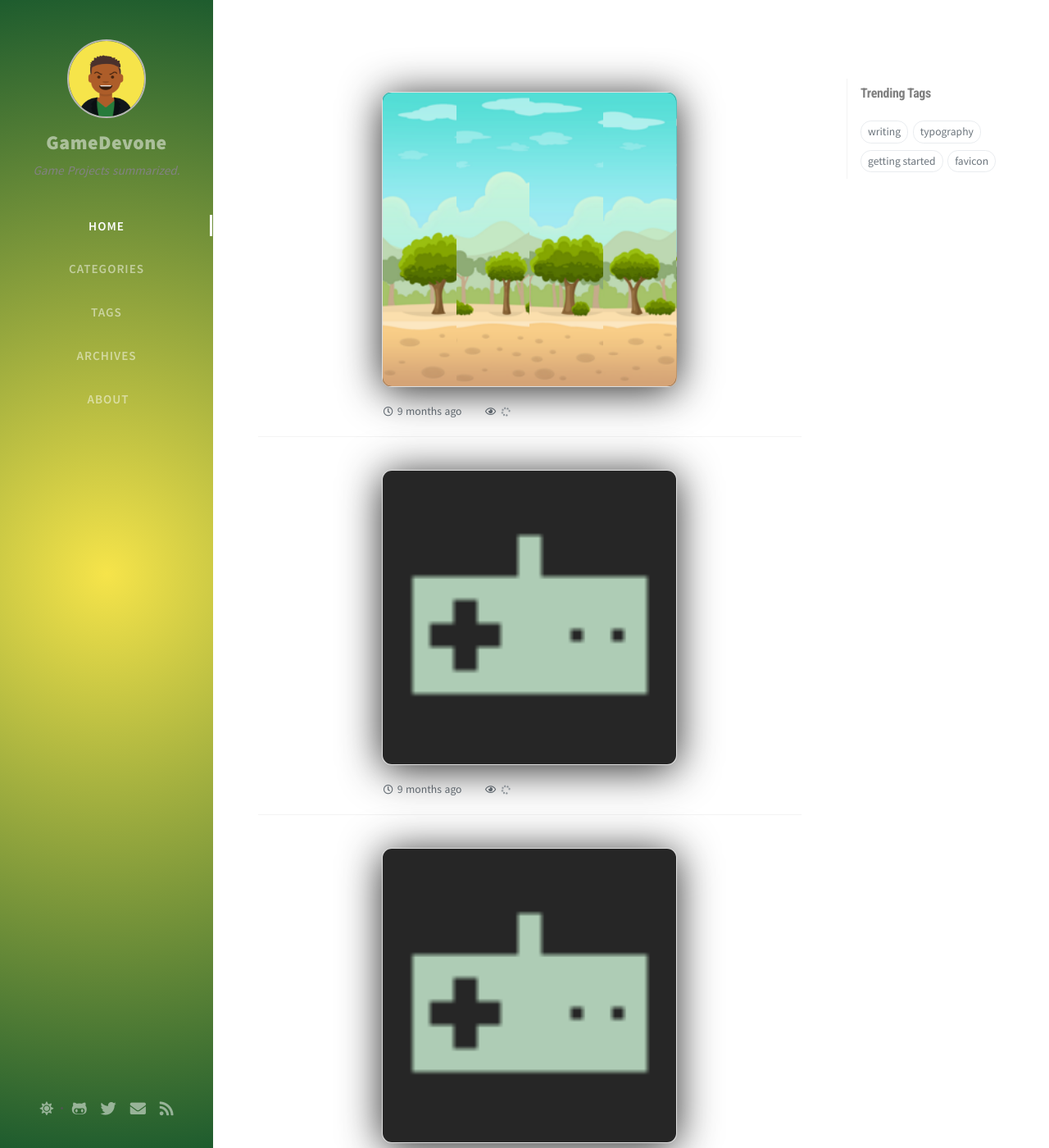
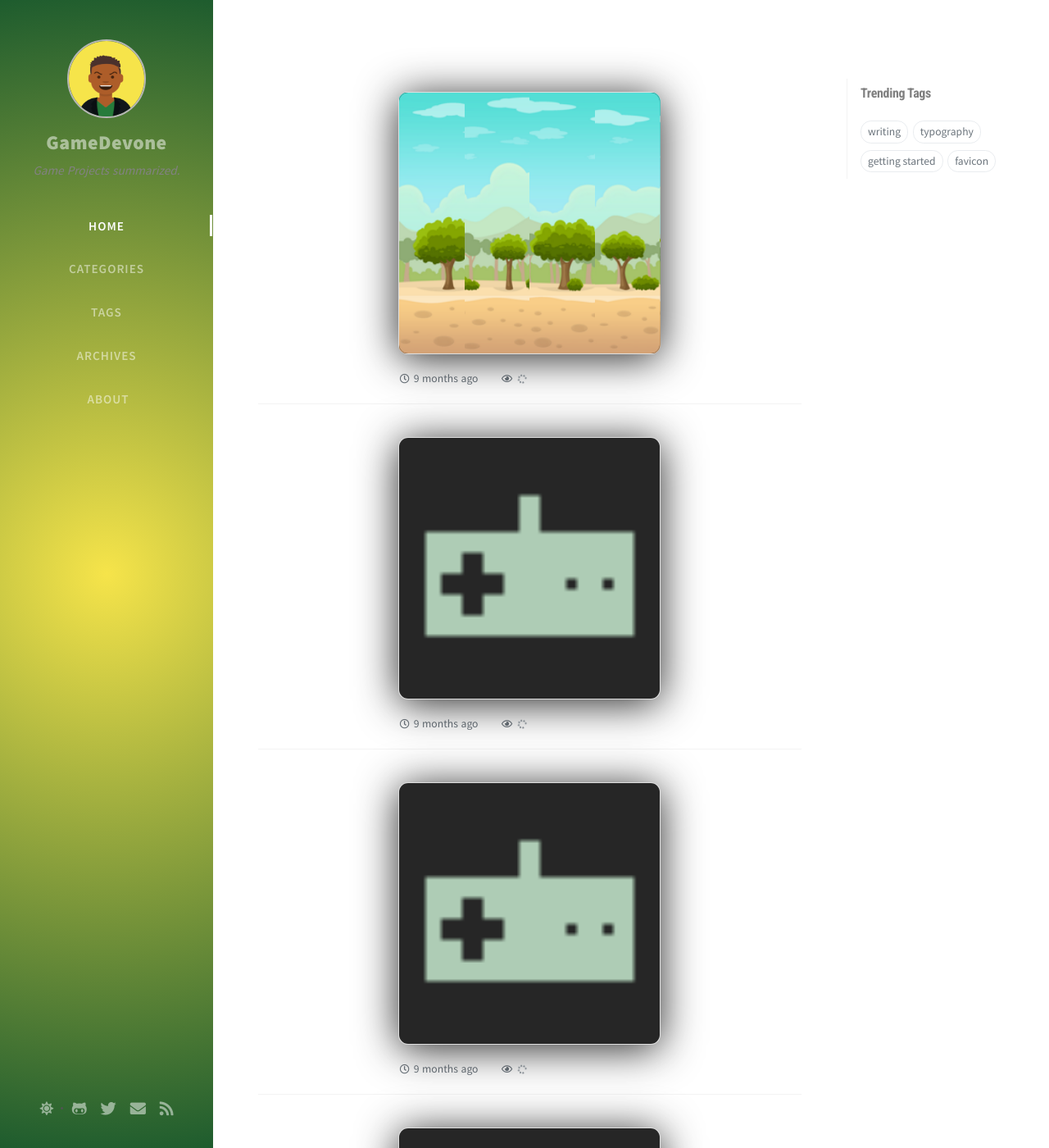
Before and after one commit to GameDev-One/GameDevone, a Jekyll site: the page built from index.html, in a window 1280 px wide and 1400 px high. Shown: the whole window at 82% size. Built offline with Jekyll 4.4.1, drawn with Linux system fonts in a browser that asks for light colours; nearby versions of some CDN libraries; the list of posts is cut into pages by our own code; comment, search, counter and statistics services are not loaded.

Commit message:
Reduced default size of post preview card

```diff
--- a/assets/css/home.scss
+++ b/assets/css/home.scss
@@ -138,8 +138,8 @@
 
 .card {
   border-radius: 12px;
-  width: 360px;
-  height: 360px;
+  width: 320px;
+  height: 320px;
   background: var(--background);
   background-size: cover;
   position: relative;
@@ -168,7 +168,6 @@
   height: 100%;
   background: var(--background);
   background-size: cover;
-  background-clip: content-box;
   transition: 0.5s;
 }
 .card .img span:nth-child(1) {
```
